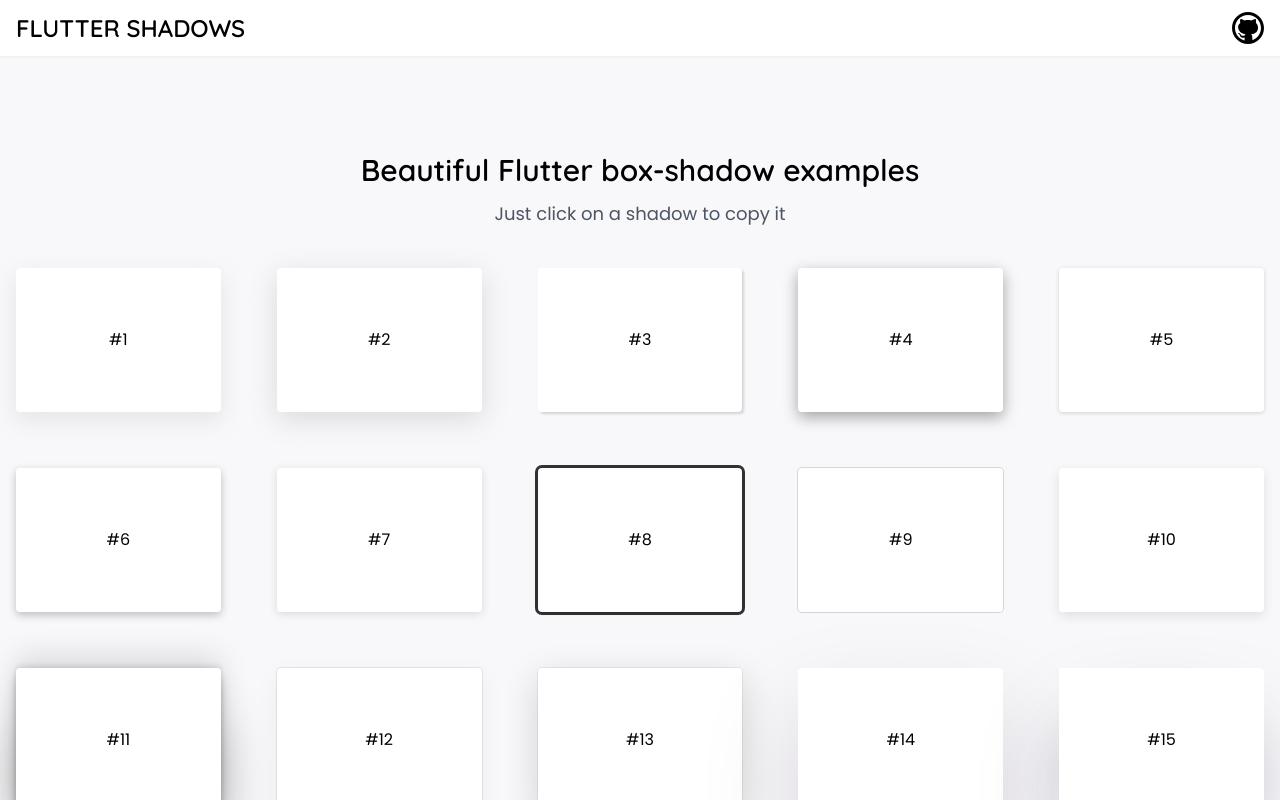
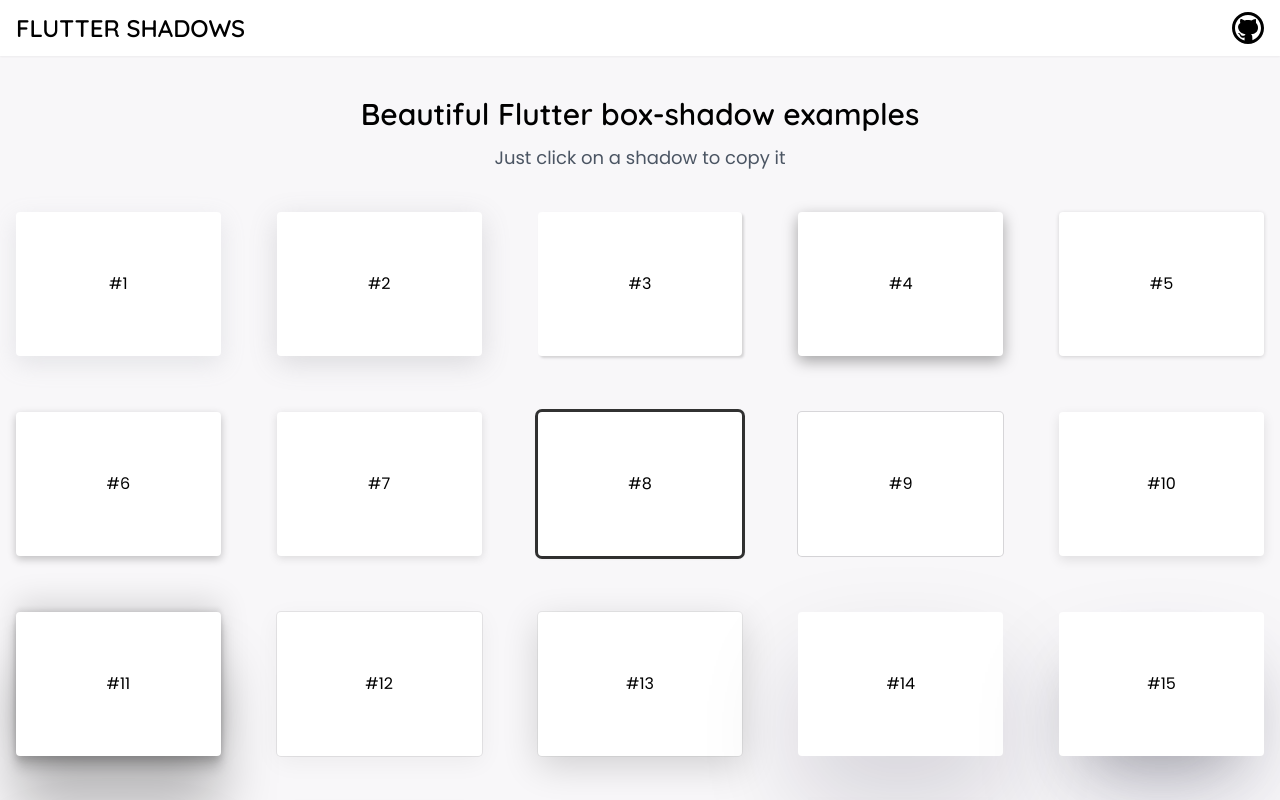
Before and after one commit to jeronasiedu/flutter-box-shadow-generator, a React (Vite) app: page / in a window 1280 px wide. Shown: the top 800 px of the page. Built offline with nearby package versions, Linux system fonts and the light colour scheme.

Commit message:
fix spacing

```diff
--- a/src/App.jsx
+++ b/src/App.jsx
@@ -28,7 +28,7 @@
           </a>
         </div>
       </nav>
-      <div className=" container mx-auto  px-4 py-24 ">
+      <div className=" container mx-auto  px-4 pt-10 pb-24">
         <div className="text-center  mb-10 space-y-3">
           <h1 className="text-3xl font-semibold text-center">
             Beautiful Flutter box-shadow examples
```
